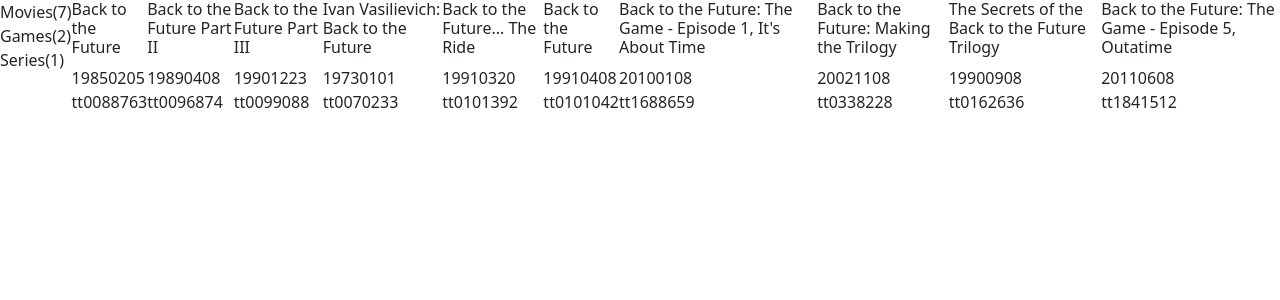
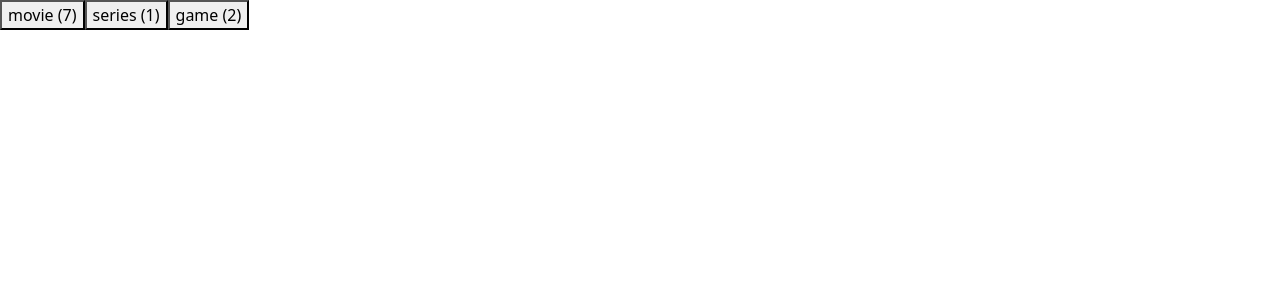
Before and after one commit to OferTauber/Films-and-games, a React (Create React App) app: page / in a window 1280 px wide. Shown: the top 300 px of the page. Built offline with nearby package versions, Linux system fonts and the light colour scheme.

Commit message:
Categories are now dinamic

```diff
--- a/src/App.tsx
+++ b/src/App.tsx
@@ -2,7 +2,7 @@ import React, { useEffect } from "react";
 import "./App.css";
 
 import { observer } from "mobx-react-lite";
-import { useStore } from "./utils/useStore";
+import { useStore } from "./misc/useStore";
 
 import { Loader } from "./ui-components/Loader";
 import LandingPage from "./pages/LandingPage";
--- a/src/index.tsx
+++ b/src/index.tsx
@@ -5,7 +5,7 @@ import App from "./App";
 import reportWebVitals from "./reportWebVitals";
 import "bootstrap/dist/css/bootstrap.min.css";
 
-import { StoreProvider } from "./utils/useStore";
+import { StoreProvider } from "./misc/useStore";
 
 const root = ReactDOM.createRoot(
   document.getElementById("root") as HTMLElement
--- a/src/utils/store.ts
+++ b/src/misc/store.ts
@@ -7,7 +7,8 @@ import {
 } from "mobx";
 
 import { getData as fetchData } from "./mock-api";
-import type { Entity, EntityType } from "./types";
+import type { Entity } from "./types";
+import { getCategories } from "./utils";
 
 export class Store {
   isLoading = true;
@@ -18,32 +19,19 @@ export class Store {
       isLoading: observable,
       data: observable,
 
-      moviesCount: computed,
-      gamesCount: computed,
-      seriesCount: computed,
+      categories: computed,
 
       getData: action,
     });
   }
 
+  get categories(): Record<string, number> {
+    return getCategories(this.data);
+  }
+
   private setIsLoading = (flag: boolean): void => {
     runInAction(() => (this.isLoading = flag));
   };
-
-  private count = (type: EntityType): number => {
-    return this.data.filter((entity) => entity.Type === type).length;
-  };
-
-  get moviesCount() {
-    return this.count("movie");
-  }
-
-  get gamesCount() {
-    return this.count("game");
-  }
-  get seriesCount() {
-    return this.count("series");
-  }
 
   public getData = async () => {
     this.setIsLoading(true);
--- a/src/utils/types.d.ts
+++ b/src/misc/types.d.ts
@@ -1,10 +1,8 @@
-export type EntityType = "movie" | "series" | "game";
-
 export interface Entity {
   Title: string;
   Year: string;
   imdbID: string;
-  Type: EntityType;
+  Type: string;
   Poster: string;
 }
 
--- /dev/null
+++ b/src/misc/utils.ts
@@ -0,0 +1,14 @@
+import { Entity } from "./types";
+
+export const getCategories = (data: Entity[]): Record<string, number> => {
+  const accumulator: Record<string, number> = {};
+
+  return data.reduce((acc, entity) => {
+    const { Type } = entity;
+
+    if (acc[Type]) acc[Type]++;
+    else acc[Type] = 1;
+
+    return acc;
+  }, accumulator);
+};
--- a/src/pages/LandingPage.tsx
+++ b/src/pages/LandingPage.tsx
@@ -6,7 +6,7 @@ export const LandingPage: React.FC = () => {
   return (
     <main style={{ display: "flex" }}>
       <Nav />
-      <Cards />
+      {/* <Cards /> */}
     </main>
   );
 };
--- a/src/store-connected-components/Cards.tsx
+++ b/src/store-connected-components/Cards.tsx
@@ -2,9 +2,9 @@ import React from "react";
 
 import { observer } from "mobx-react-lite";
 
-import { useStore } from "../utils/useStore";
+import { useStore } from "../misc/useStore";
 
-import { Entity } from "../utils/types";
+import { Entity } from "../misc/types";
 
 import { Card as SingleCard } from "../ui-components/Card";
 
--- a/src/store-connected-components/Nav.tsx
+++ b/src/store-connected-components/Nav.tsx
@@ -1,20 +1,27 @@
 import React from "react";
 
 import { observer } from "mobx-react-lite";
-import { useStore } from "../utils/useStore";
+import { useStore } from "../misc/useStore";
 
 interface NavProps {
-  moviesCount: number;
-  gamesCount: number;
-  seriesCount: number;
+  categories: Record<string, number>;
+  onSelection: (category: string) => void;
 }
+const _Nav: React.FC<NavProps> = ({ categories, onSelection }) => {
+  const keys = Object.keys(categories);
 
-const _Nav: React.FC<NavProps> = ({ moviesCount, gamesCount, seriesCount }) => {
   return (
     <nav>
-      <div>{`Movies(${moviesCount})`}</div>
-      <div>{`Games(${gamesCount})`}</div>
-      <div>{`Series(${seriesCount})`}</div>
+      {keys.map((category) => {
+        const onClick = () => onSelection(category);
+        const label = `${category} (${categories[category]})`;
+
+        return (
+          <button key={category} {...{ onClick }}>
+            {label}
+          </button>
+        );
+      })}
     </nav>
   );
 };
@@ -22,9 +29,13 @@ const _Nav: React.FC<NavProps> = ({ moviesCount, gamesCount, seriesCount }) => {
 const Observed = observer(_Nav);
 
 export const Nav = () => {
-  const { moviesCount, seriesCount, gamesCount } = useStore();
+  const { categories } = useStore();
 
-  return <Observed {...{ moviesCount, gamesCount, seriesCount }} />;
+  const onSelection = (str: string) => {
+    console.log(str);
+  };
+
+  return <Observed {...{ categories, onSelection }} />;
 };
 
 export default Nav;
--- a/src/ui-components/Card.tsx
+++ b/src/ui-components/Card.tsx
@@ -1,6 +1,6 @@
 import React from "react";
 
-import type { Entity } from "../utils/types";
+import type { Entity } from "../misc/types";
 
 interface CardProps extends Entity {
   onTitleUpdate: (newTitle: string) => void;
```
Also changed, not shown: src/misc/mock-api.ts (renamed from src/utils/mock-api.ts), src/misc/mock-data.json (renamed from src/utils/mock-data.json), src/misc/useStore.tsx (renamed from src/utils/useStore.tsx).
